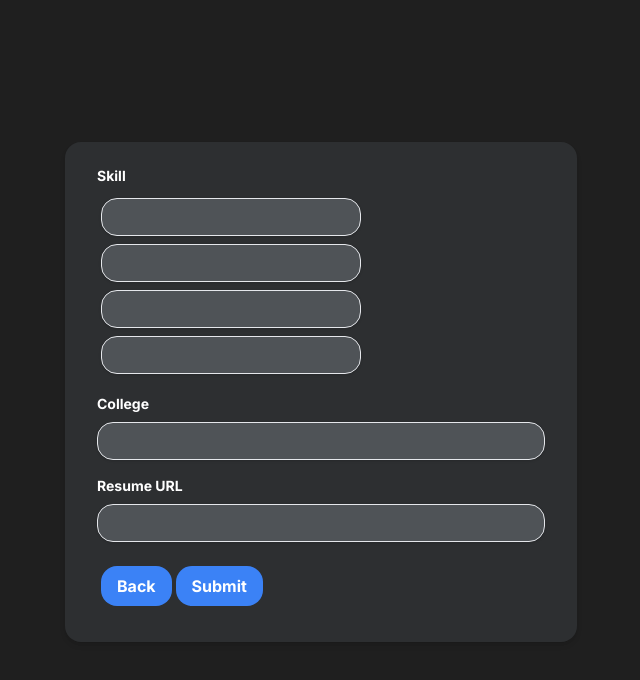
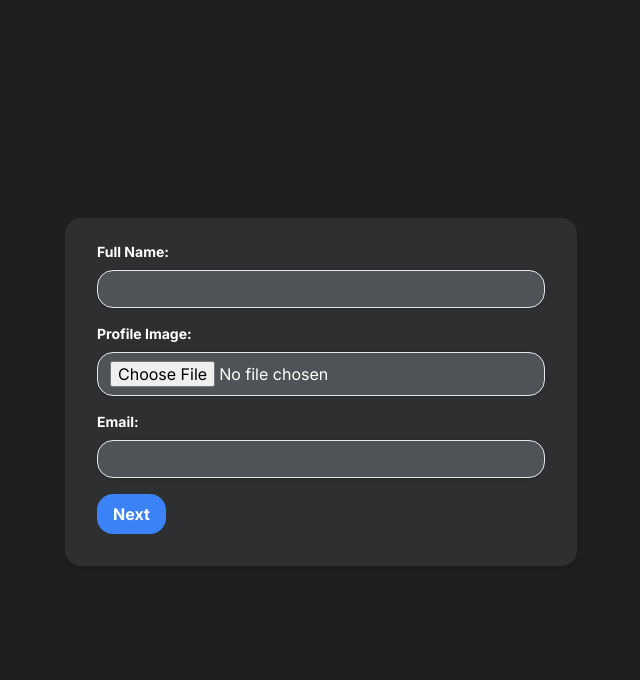
Before and after one commit to pankajrampawar/Nexus-Intern, a Next.js app in the folder client/: page / in a window 1280 px wide. Shown: the top 680 px of the page, without its empty margins (319-959 px from the left). Built offline with nearby package versions, Linux system fonts and the light colour scheme.

Commit message:
page nubmer changed

```diff
--- a/client/app/page.js
+++ b/client/app/page.js
@@ -48,7 +48,7 @@ const StudentForm = () => {
     }
   };
 
-  const [pageNumber, setPageNumber] = useState(3);
+  const [pageNumber, setPageNumber] = useState(1);
 
   const handlePageChange = (prop) => {
     if (prop === "sum") {
```
